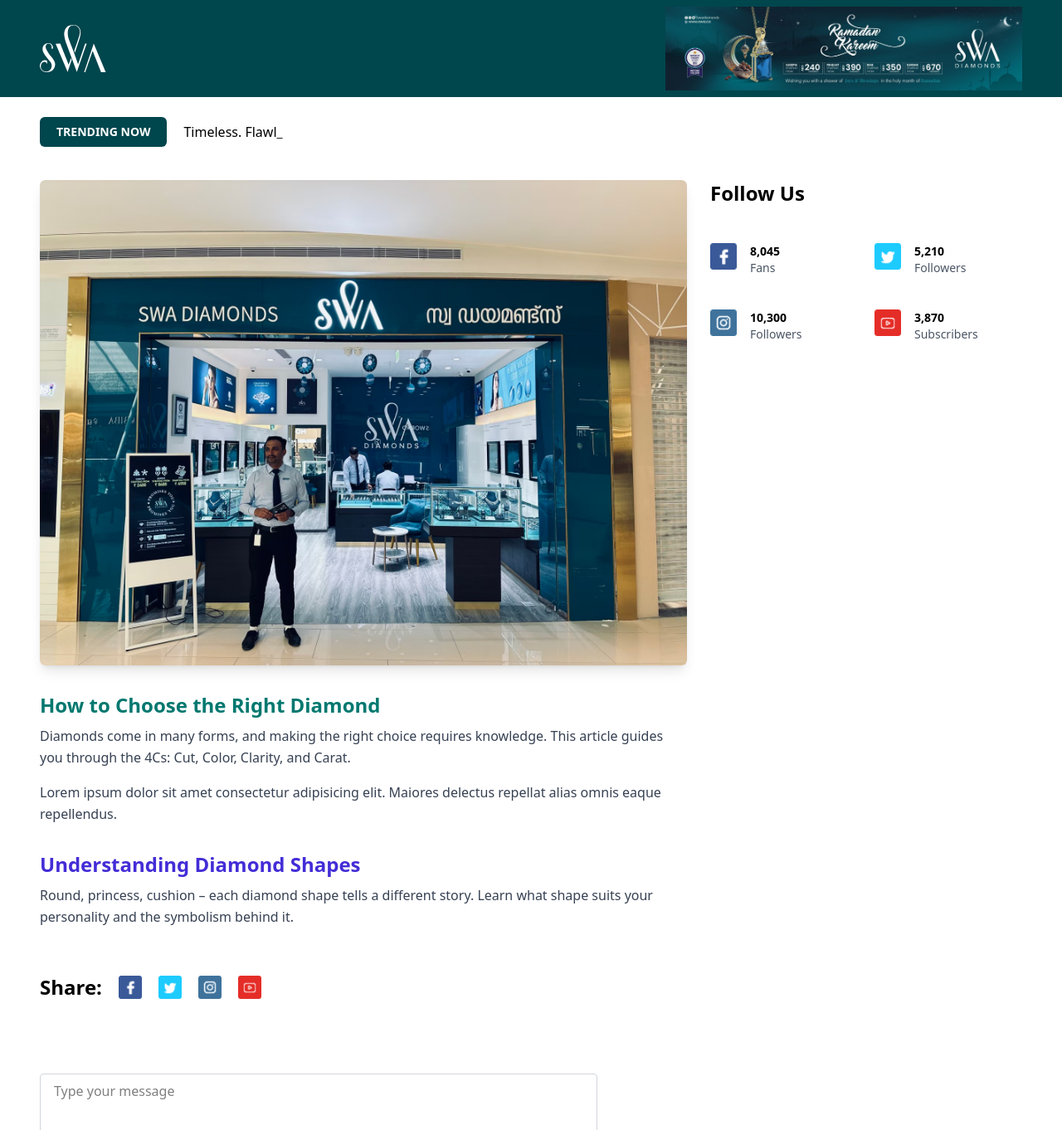
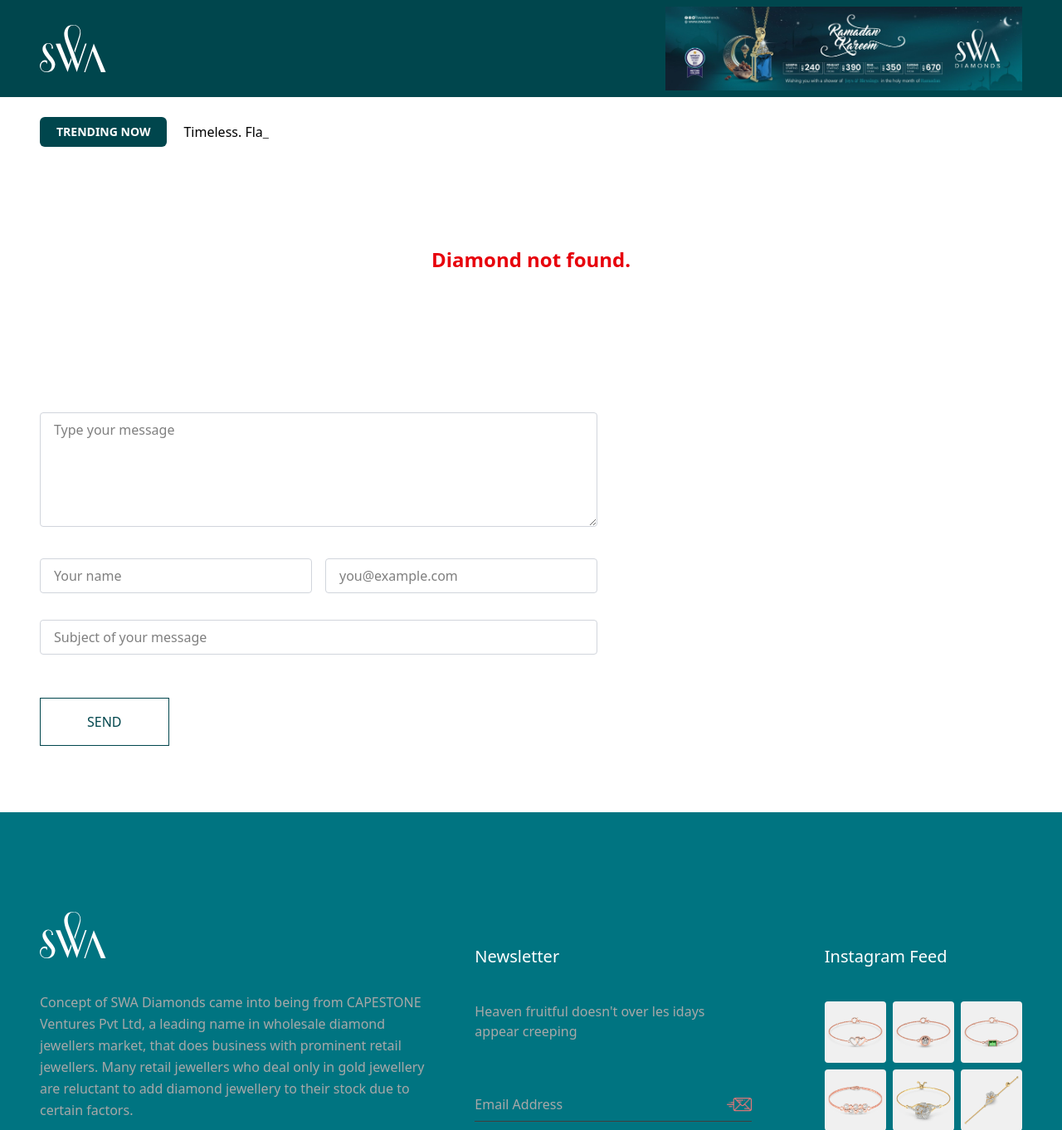
Before and after one commit to risvinmpm/swadiamonds, a Next.js app: page /blog/bloglist/how-to-choose-right-diamond in a window 1280 px wide. Shown: the top 1362 px of the page at 83% size. Built offline with nearby package versions, Linux system fonts and the light colour scheme.

Commit message:
changes blog

```diff
--- a/app/blog/bloglist/[slug]/page.tsx
+++ b/app/blog/bloglist/[slug]/page.tsx
@@ -1,7 +1,9 @@
 import Image from "next/image";
 import Markdown from "react-markdown";
-import { blogPosts } from "@/lib/blogData";
+import { rightSideItems } from "@/lib/rightSideItems";
 import Trend from "@/components/main/Trend";
+import Form from "@/components/main/Form";
+import RightSideList from "@/components/main/RightSideList";
 
 import icon_fb from "../../../../public/assets/icon_fb.png";
 import icon_tw from "../../../../public/assets/icon_tw.png";
@@ -9,32 +11,56 @@
 import icon_yo from "../../../../public/assets/icon_yo.png";
 
 import type { StaticImageData } from "next/image";
-import Form from "@/components/main/Form";
+import type { Metadata } from "next";
 
-// Social media data
+// Static social item list
 const socialItems: { icon: StaticImageData; label: string; count: string }[] = [
   { icon: icon_fb, label: "Fans", count: "8,045" },
   { icon: icon_tw, label: "Followers", count: "5,210" },
   { icon: icon_ins, label: "Followers", count: "10,300" },
-  { icon: icon_yo, label: "Subscribers", count: "3,870" }
+  { icon: icon_yo, label: "Subscribers", count: "3,870" },
 ];
 
-// Optional: generateStaticParams for SSG (recommended if statically generating pages)
+// ✅ Static paths for SSG
 export async function generateStaticParams() {
-  return blogPosts.map((post) => ({
-    slug: post.slug
-  }));
+  return rightSideItems.map((item) => ({ slug: item.slug }));
 }
 
-// Blog detail page component
-export default async function BlogDetail(props: {
-  params: Promise<{ slug: string }>;
+// ✅ Metadata generator
+export async function generateMetadata({
+  params,
+}: {
+  params: { slug: string };
+}): Promise<Metadata> {
+  const item = rightSideItems.find((i) => i.slug === params.slug);
+  if (!item) {
+    return { title: "Not Found" };
+  }
+  return {
+    title: item.title,
+    description: item.alt,
+  };
+}
+
+// ✅ Page Component — FIXED props type
+export default async function DiamondDetailPage({
+  params,
+}: {
+  params: { slug: string };
 }) {
-  const { slug } = await props.params;
-  const post = blogPosts.find((p) => p.slug === slug);
+  const item = rightSideItems.find((i) => i.slug === params.slug);
 
-  // If post not found, manually return null or custom fallback
-  if (!post) return <p className="text-center text-red-500">Post not found.</p>;
+  if (!item) {
+    return (
+      <section className="main-padding">
+        <Trend />
+        <div className="text-center py-20 text-2xl text-red-600 font-semibold">
+          Diamond not found.
+        </div>
+        <Form />
+      </section>
+    );
+  }
 
   return (
     <section className="main-padding">
@@ -42,56 +68,42 @@
       <main className="grid grid-cols-1 md:grid-cols-12 gap-7">
         {/* Left Content */}
         <section className="md:col-span-8 space-y-6">
-          {/* Image */}
           <div className="overflow-hidden rounded-md shadow-lg">
             <Image
-              src={post.image}
-              alt={post.title}
+              src={item.image}
+              alt={item.alt}
               width={800}
               height={400}
-              className="w-full h-auto rounded-md shadow"
+              className="w-full h-[600px] object-cover rounded-md"
             />
           </div>
 
-          {/* Markdown Content */}
           <article className="prose prose-lg max-w-none text-gray-800">
             <Markdown
               components={{
                 h2: (props) => (
-                  <h2
-                    className="text-2xl font-semibold mt-8 mb-2 text-teal-700"
-                    {...props}
-                  />
+                  <h2 className="text-2xl font-semibold mt-8 mb-2 text-teal-700" {...props} />
                 ),
                 p: (props) => (
-                  <p
-                    className="text-base leading-relaxed mb-4 text-gray-700"
-                    {...props}
-                  />
-                )
+                  <p className="text-base leading-relaxed mb-4 text-gray-700" {...props} />
+                ),
               }}
             >
-              {post.content}
+              {item.content}
             </Markdown>
 
-            {"content2" in post && (
+            {item.content2 && (
               <Markdown
                 components={{
                   h2: (props) => (
-                    <h2
-                      className="text-2xl font-semibold mt-8 mb-2 text-indigo-700"
-                      {...props}
-                    />
+                    <h2 className="text-2xl font-semibold mt-8 mb-2 text-indigo-700" {...props} />
                   ),
                   p: (props) => (
-                    <p
-                      className="text-base leading-relaxed mb-4 text-gray-700"
-                      {...props}
-                    />
-                  )
+                    <p className="text-base leading-relaxed mb-4 text-gray-700" {...props} />
+                  ),
                 }}
               >
-                {(post as any).content2}
+                {item.content2}
               </Markdown>
             )}
           </article>
@@ -99,17 +111,14 @@
 
         {/* Right Sidebar */}
         <aside className="md:col-span-4">
-          <h2 className="text-2xl font-bold mb-6">Follow Us</h2>
+          <h3 className="text-xl font-semibold mb-4">Explore More</h3>
+          <RightSideList />
+
+          <h2 className="text-2xl font-bold mb-6 mt-10">Follow Us</h2>
           <div className="grid grid-cols-2 gap-5">
             {socialItems.map((item, index) => (
               <div key={index} className="flex mt-5 gap-4">
-                <Image
-                  src={item.icon}
-                  alt={item.label}
-                  width={32}
-                  height={32}
-                  className="w-8 h-8 object-contain"
-                />
+                <Image src={item.icon} alt={item.label} width={32} height={32} />
                 <div>
                   <p className="text-sm font-semibold">{item.count}</p>
                   <p className="text-sm text-gray-600">{item.label}</p>
@@ -119,18 +128,14 @@
           </div>
         </aside>
       </main>
+
+      {/* Share Section */}
       <div className="mt-10 hidden lg:block">
         <div className="flex items-center gap-5">
           <h1 className="text-2xl font-bold">Share:</h1>
           {socialItems.map((item, index) => (
             <div key={index} className="flex items-center">
-              <Image
-                src={item.icon}
-                alt={item.label}
-                width={24}
-                height={24}
-                className="w-7 h-7 object-contain"
-              />
+              <Image src={item.icon} alt={item.label} width={24} height={24} />
             </div>
           ))}
         </div>
```
